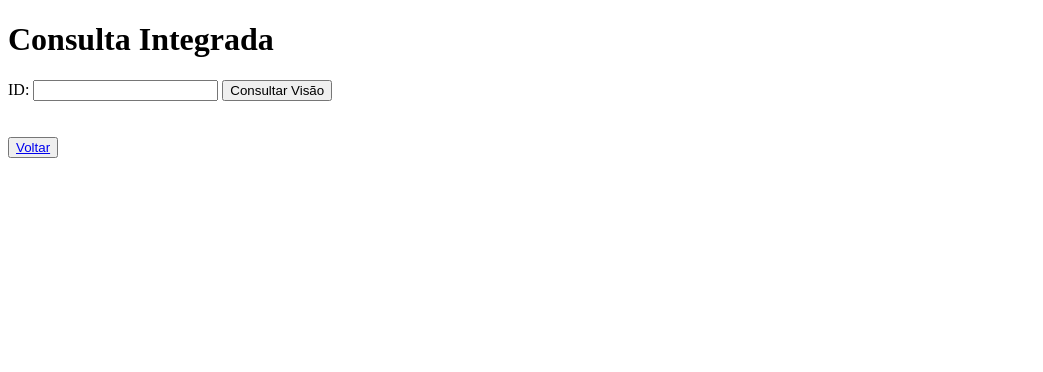
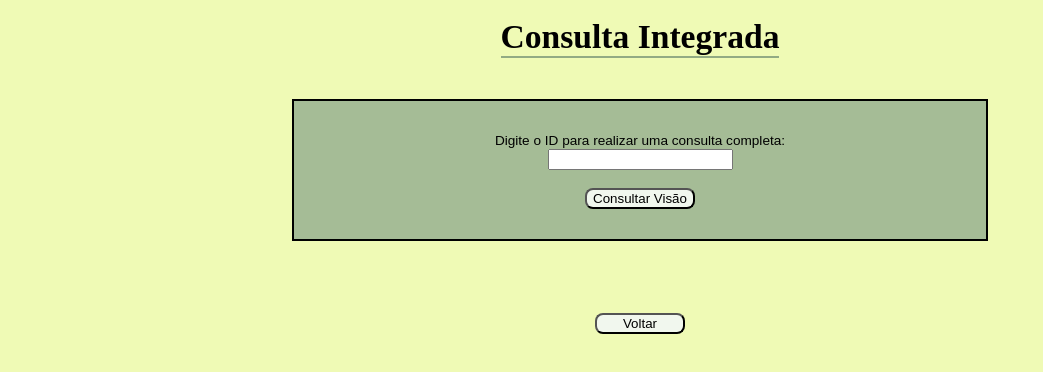
Before and after one commit to isabiacc4/bdprojetoavaliativo, a website: page public/pagina5.html in a window 1280 px wide. Shown: the whole page, without its empty margins (0-1043 px from the left). Drawn offline with Linux system fonts and the light colour scheme.

Commit message:
commit do estilo pagina 5 consulta integrada

```diff
--- a/public/pagina5.html
+++ b/public/pagina5.html
@@ -4,12 +4,22 @@
     <meta charset="UTF-8" />
     <meta name="viewport" content="width=device-width, initial-scale=1.0" />
     <title>Página de visão geral</title>
+    <link rel="stylesheet" type="text/css" href="stylepag5.css" />
   </head>
+
   <body>
     <h1>Consulta Integrada</h1>
-    <label for="idVisao">ID: </label>
-    <input type="text" id="idVisao" />
-    <button onclick="consultarVisao()">Consultar Visão</button>
+    <br>
+    <div class="container">
+      <label for="idVisao" class="label1">Digite o ID para realizar uma consulta completa: </label>
+      <br>
+      <input type="text" id="idVisao" />
+      <br>
+      <br>
+      <button onclick="consultarVisao()">Consultar Visão</button>
+    </div>
+    <br>
+    <br>
     <div id="resultado">
       <!-- Resultado da consulta será exibido aqui -->
     </div>
@@ -31,32 +41,34 @@
             } else {
               const data = await response.json(); // Converte a resposta para JSON
               document.getElementById("resultado").innerHTML = `
+              <div class="container_result">
                 <h2>Detalhes da Consulta Integrada</h2>
                 <form>
-                  <label for="IdField">ID: </label>
-                  <input type="text" id="IdField" value="${data.id}" disabled><br>
+                  <label for="IdField">ID: </label><br>
+                  <input type="text" id="IdField" value="${data.id}" disabled><br><br>
 
-                  <label for="namec">Nome do cliente: </label>
-                  <input type="text" id="namec" value="${data.cnome}" disabled><br>
+                  <label for="namec">Nome do cliente: </label><br>
+                  <input type="text" id="namec" value="${data.cnome}" disabled><br><br>
 
-                  <label for="namevend">Nome do vendedor: </label>
-                  <input type="text" id="namevend" value="${data.vendnome}" disabled><br>
+                  <label for="namevend">Nome do vendedor: </label><br>
+                  <input type="text" id="namevend" value="${data.vendnome}" disabled><br><br>
 
-                  <label for="regiao">Região do vendedor: </label>
-                  <input type="text" id="regiao" value="${data.regiao}" disabled><br>
+                  <label for="regiao">Região do vendedor: </label><br>
+                  <input type="text" id="regiao" value="${data.regiao}" disabled><br><br>
 
-                  <label for="idade">idade do cliente: </label>
-                  <input type="text" id="idade" value="${data.cliente_idade}" disabled><br>
+                  <label for="idade">idade do cliente: </label><br>
+                  <input type="text" id="idade" value="${data.cliente_idade}" disabled><br><br>
+
+                  <label for="data">Data da venda: </label><br>
+                  <input type="text" id="data" value="${data.data_venda}" disabled><br><br>
+
+                  <label for="valor">Valor da venda: </label><br>
+                  <input type="text" id="valor" value="${data.valor}" disabled><br><br>
 
 
-                  <label for="data">Data da venda: </label>
-                  <input type="text" id="data" value="${data.data_venda}" disabled><br>
-
-                  <label for="valor">Valor da venda: </label>
-                  <input type="text" id="valor" value="${data.valor}" disabled><br>
-
-
-                </form>`;
+                </form>
+                <div/>
+                `;
             }
           } catch (error) {
             console.error("Erro na colsulta integrada:", error);
@@ -66,7 +78,7 @@
     </script>
 <br/>
 
-<button type="submit"><a href="/">Voltar</a></button>
+<button type="submit" class="voltar"><a href="/">Voltar</a></button>
 
   </body>
 </html>
--- /dev/null
+++ b/public/stylepag5.css
@@ -0,0 +1,63 @@
+body {
+  background-color: #effab5;
+  color: #000000;
+  display: flex;
+  justify-content: center;
+  align-items: center;
+  flex-direction: column;
+}
+
+h1 {
+  font-size: 210%;
+  border-bottom: #92aa83 2px solid;
+  display: inline-block;
+  margin-top: 10px;
+}
+
+.container {
+  width: 50%;
+  background-color: #a5bc96;
+  border: 2px solid black;
+  padding: 30px;
+  margin: auto;
+  text-align: center;
+  font-family: Arial, sans-serif;
+  color: black;
+}
+
+.label1 {
+  font-size: 85%;
+  padding: 5px;
+}
+
+button {
+  background-color: #f1f7ee;
+  border-radius: 8px;
+}
+
+button:hover,
+.voltar:hover {
+  background-color: #c1d1b9;
+  color: rgb(255, 255, 255);
+}
+
+.voltar {
+  width: 7vw;
+}
+
+a {
+  text-decoration: none;
+  color: black;
+}
+
+.container_result {
+  background-color: #f1f7ee;
+  padding: 25px;
+  display: flex;
+  justify-content: space-around;
+  align-items: center;
+  flex-direction: column;
+  border: 1px solid black;
+  border-radius: 8px;
+
+}
```
